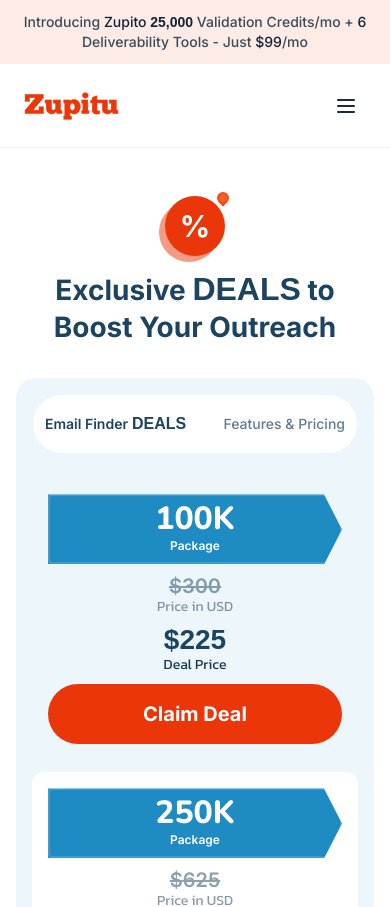
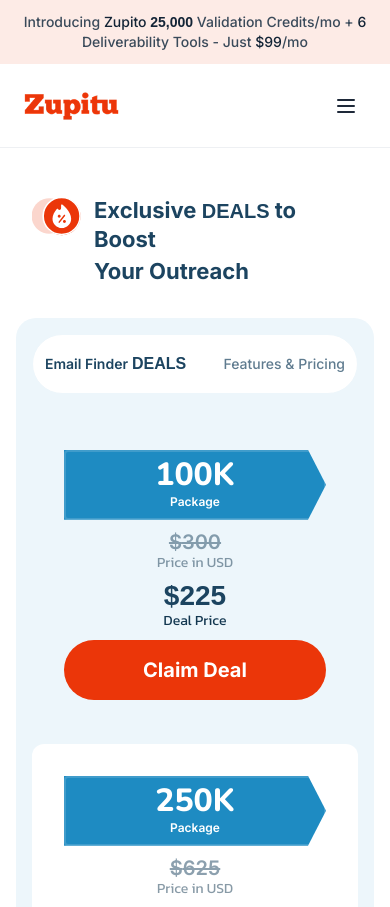
Before and after one commit to itfuturzMaharshi/zupito_website, a React (Vite) app: page /deals in a window 390 px wide. Shown: the top 907 px of the page. Built offline with nearby package versions, Linux system fonts and the light colour scheme; a web font is replaced by a local one.

Commit message:
set ui in responsive screen

```diff
--- a/src/components/dealsPage/EmailFinderDeals.jsx
+++ b/src/components/dealsPage/EmailFinderDeals.jsx
@@ -26,49 +26,30 @@
       {/* Main Container */}
       <div className="w-full max-w-full mx-auto px-4 sm:px-6 md:px-8 lg:px-12 xl:px-[100px] 2xl:px-[200px] py-12 sm:py-16 md:py-20 lg:py-[80px] xl:py-[100px]">
         {/* Header Section */}
-        <div className="w-full flex flex-col items-center gap-4 sm:gap-6 md:gap-8 mb-8 sm:mb-12 md:mb-16 lg:mb-20">
+        <div className="w-full flex flex-col sm:flex-row items-center justify-center gap-4 sm:gap-6 md:gap-8 mb-8 sm:mb-12 md:mb-16 lg:mb-20 px-4">
+          {/* Banner Container with Border */}
+          <div
+            className="w-full max-w-[920px] mx-auto rounded-[16px] sm:rounded-[20px] flex flex-row items-start gap-3 sm:gap-4 md:gap-6 lg:gap-8"
+          >
             {/* Icon with Percentage Symbol */}
-          <div className="relative inline-flex items-center justify-center">
-            {/* Shadow circle */}
-            <div
-              className="absolute w-[60px] h-[60px] sm:w-[80px] sm:h-[80px] md:w-[90px] md:h-[90px] lg:w-[100px] lg:h-[100px] rounded-full opacity-50"
-              style={{
-                background: "#EB3609",
-                transform: "translate(-6px, 6px)",
-                zIndex: 0,
-              }}
-            />
-            {/* Main circle */}
-            <div
-              className="relative w-[60px] h-[60px] sm:w-[80px] sm:h-[80px] md:w-[90px] md:h-[90px] lg:w-[100px] lg:h-[100px] rounded-full flex items-center justify-center z-10"
-              style={{ background: "#EB3609" }}
-            >
-              {/* Percentage symbol */}
-              <span className="text-white text-[30px] sm:text-[40px] md:text-[45px] lg:text-[50px] font-bold">
-                %
-              </span>
-              {/* Flame-like decoration */}
-              <div
-                className="absolute -top-1 -right-1 sm:-top-2 sm:-right-2 w-3 h-3 sm:w-4 sm:h-4"
-                style={{
-                  background:
-                    "radial-gradient(circle, #FF6B35 0%, #EB3609 100%)",
-                  borderRadius: "50% 50% 50% 0",
-                  transform: "rotate(-45deg)",
-                }}
+            <div className="relative shrink-0 flex items-center justify-center">
+              <img
+                src="/images/setting-orange-9.svg"
+                alt="Deals Icon"
+                className="w-[50px] h-[40px] sm:w-[60px] sm:h-[48px] md:w-[75px] md:h-[60px] lg:w-[90px] lg:h-[72px] xl:w-[125px] xl:h-[100px]"
               />
             </div>
-          </div>
 
-          {/* Title */}
-          <h1 className="text-center font-['Inter'] font-bold leading-[133%] tracking-normal text-[#1C4460] px-4 text-[28px] sm:text-[36px] md:text-[42px] lg:text-[48px] xl:text-[54px]">
+            {/* Title - Two Lines */}
+            <div className="flex-1 flex flex-col items-start justify-center min-w-0">
+              <h1 className="font-['Inter'] font-bold leading-[133%] tracking-normal text-[#1C4460] text-[22px] sm:text-[24px] md:text-[32px] lg:text-[40px] xl:text-[48px] 2xl:text-[54px]">
                 Exclusive{" "}
                 <span
                   style={{
                     fontFamily: '"MADE TOMMY", sans-serif',
                     fontWeight: 900,
-                fontSize: "clamp(32px, 4.5vw, 70px)",
-                lineHeight: "1",
+                    fontSize: "clamp(20px, 4vw, 60px)",
+                    lineHeight: "0%",
                     textTransform: "uppercase",
                     display: "inline-block",
                     verticalAlign: "baseline",
@@ -76,8 +57,13 @@
                 >
                   DEALS
                 </span>{" "}
-            to Boost Your Outreach
+                to Boost
               </h1>
+              <h2 className="font-['Inter'] font-bold leading-[133%] tracking-normal text-[#1C4460] text-[22px] sm:text-[24px] md:text-[32px] lg:text-[40px] xl:text-[48px] 2xl:text-[54px] mt-0.5 sm:mt-1">
+                Your Outreach
+              </h2>
+            </div>
+          </div>
         </div>
 
         {/* Pricing Table Container */}
@@ -135,10 +121,9 @@
             {deals.map((deal, index) => (
               <div
                 key={index}
-                className={`w-full rounded-[12px] sm:rounded-[14px] md:rounded-[16px] p-4 sm:p-5 md:p-5 lg:p-8 xl:p-10 flex flex-col sm:flex-row items-center gap-3 sm:gap-3 md:gap-4 lg:gap-6 xl:gap-8 ${
+                className={`w-full rounded-[12px] sm:rounded-[14px] md:rounded-[16px] p-8 flex flex-col sm:flex-row items-center gap-3 sm:gap-3 md:gap-4 lg:gap-6 xl:gap-8 ${
                   index === 1 ? "bg-white" : ""
                 }`}
-                style={{ minHeight: "clamp(180px, 22vw, 266px)" }}
               >
                 {/* Package Badge - Arrow Shape */}
                 <div
@@ -236,14 +221,14 @@
                 {/* Claim Deal Button */}
                 <div className="shrink-0 w-full sm:w-auto">
                   <button
-                    className="w-full sm:w-[240px] md:w-[220px] lg:w-[260px] xl:w-[302px] h-[60px] sm:h-[65px] md:h-[70px] lg:h-[75px] xl:h-[80px] rounded-[70px] sm:rounded-[75px] md:rounded-[80px] lg:rounded-[88px] px-3 sm:px-4 md:px-4 lg:px-[18px] xl:px-[20px] py-2 sm:py-[6px] md:py-[8px] lg:py-[10px] flex items-center justify-center transition-all hover:opacity-90 active:scale-95"
+                    className="w-full sm:w-[240px] md:w-[180px] lg:w-[260px] xl:w-[260px] h-[60px] sm:h-[65px] md:h-[64px] lg:h-[70px] xl:h-[72px] rounded-[70px] sm:rounded-[75px] md:rounded-[80px] lg:rounded-[88px] px-3 sm:px-4 md:px-4 lg:px-[18px] xl:px-[20px] py-2 sm:py-[6px] md:py-[8px] lg:py-[10px] flex items-center justify-center transition-all hover:opacity-90 active:scale-95"
                     style={{ background: "#EB3609" }}
                   >
                     <span
                       className="font-['Inter'] font-bold leading-[100%] tracking-normal text-center whitespace-nowrap"
                       style={{
                         color: "#FFFFFF",
-                        fontSize: "clamp(20px, 2vw, 26px)",
+                        fontSize: "clamp(20px, 2vw, 24px)",
                       }}
                     >
                       Claim Deal
```
Also changed, not shown: public/images/setting-orange-9.svg (added). Lines whose indentation alone changed are shown as unchanged.
